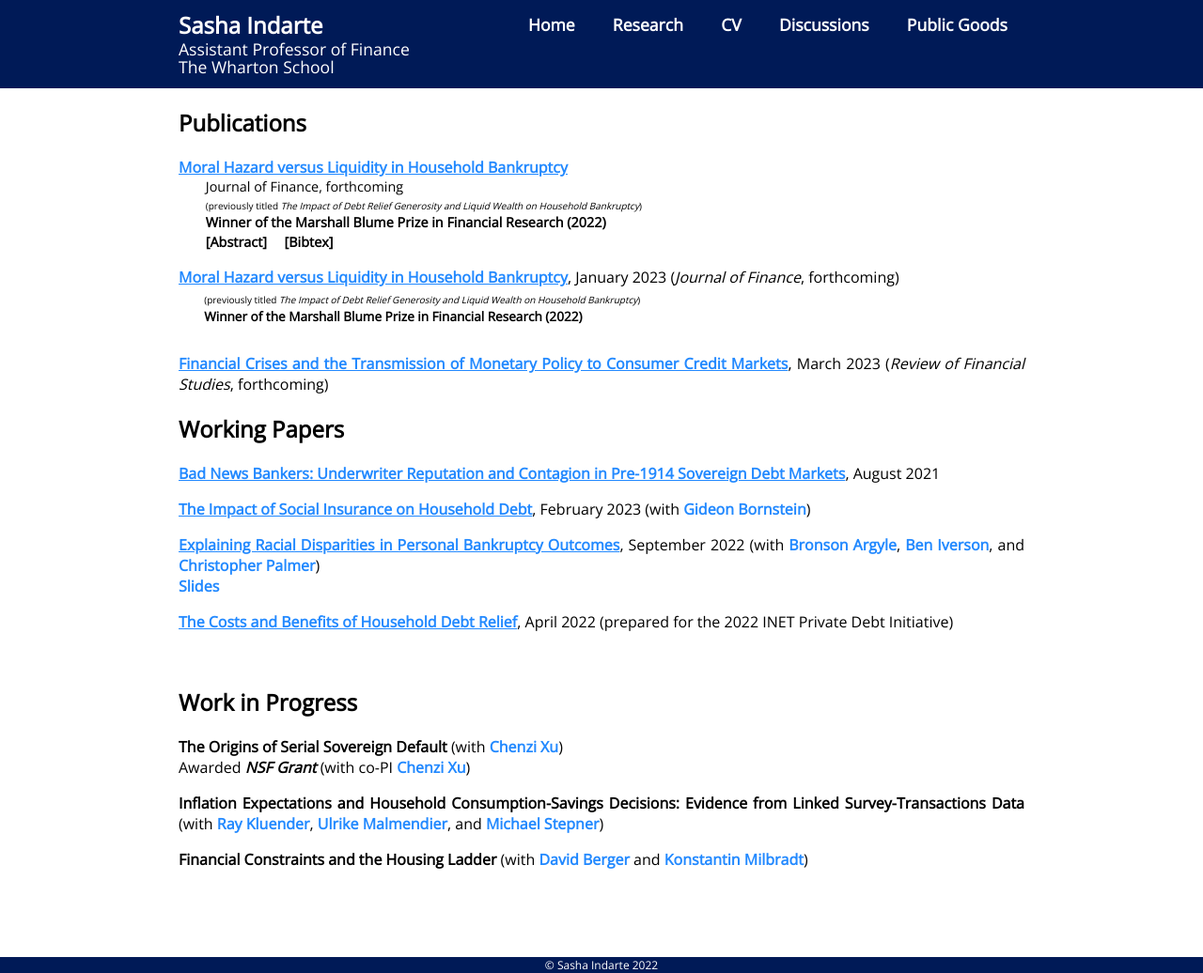
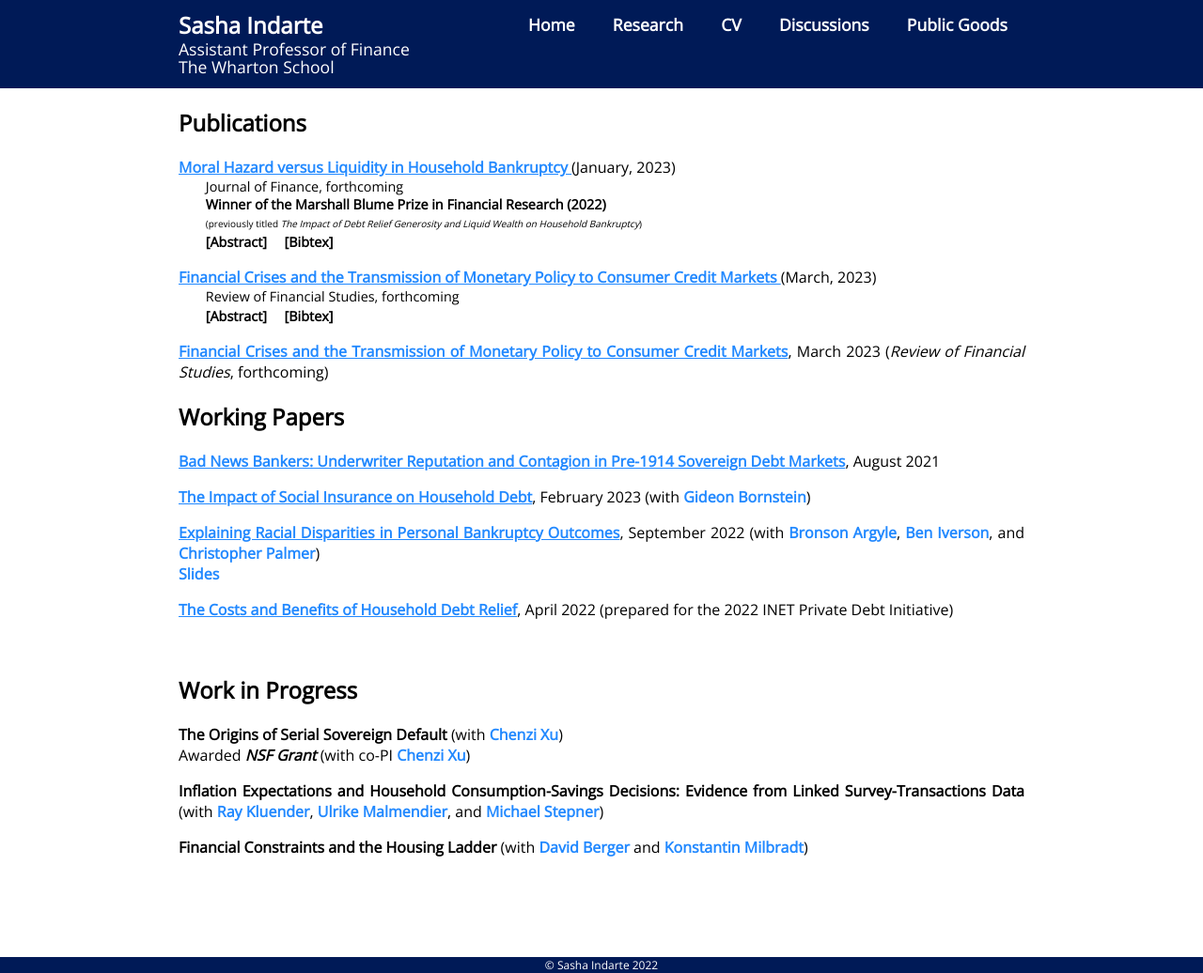
Before and after one commit to sashaindarte/sashaindarte.github.io, a Jekyll site: the page built from research/index.html, in a window 1280 px wide and 1036 px high. Shown: the whole window at 94% size. Built offline with Jekyll 4.4.1, drawn with Linux system fonts in a browser that asks for light colours.

Commit message:
updated pub layout

```diff
--- a/research/index.html
+++ b/research/index.html
@@ -35,15 +35,15 @@ title: Sasha Indarte - Research
 		<div class="container">
 			<p style="margin-bottom:0px;"><a href="/research/indarte_bk.pdf"><u><b>
 				Moral Hazard versus Liquidity in Household Bankruptcy
-				</b></u></a>
+				</b></u></a> (January, 2023)
 			</p>
 
 			<p style="padding-left:2em;padding-bottom:0em;margin-top:0em;margin-bottom:0em;font-size:0.9em;">
 				Journal of Finance, forthcoming
 				<br>
+				<b> Winner of the Marshall Blume Prize in Financial Research (2022) </b>
+				<br>
 				<font size="0.9em"> (previously titled <i>The Impact of Debt Relief Generosity and Liquid Wealth on Household Bankruptcy</i>)</font>
-				<br>
-				<b> Winner of the Marshall Blume Prize in Financial Research (2022) </b>
 			</p>
 
 			<label for="toggle1a" class="toggle-header" style="font-size:0.9em;">&emsp;&emsp;[Abstract]</label>
@@ -73,18 +73,42 @@ title: Sasha Indarte - Research
 
 
 
+		<div class="container">
+			<p style="margin-bottom:0px;"><a href="/research/si_crises_monetary_policy.pdf"><u><b>
+				Financial Crises and the Transmission of Monetary Policy to Consumer Credit Markets
+				</b></u></a> (March, 2023)
+			</p>
 
-		<p align="justify"> <a href = "/research/indarte_bk.pdf">
-			<u><b>Moral Hazard versus Liquidity in Household Bankruptcy</b></u></a>, January 2023 (<i>Journal of Finance</i>, forthcoming)
-		</p>
-		<p style="padding-left:2em;padding-bottom:1em;margin-top:-1em;font-size:0.85em;">
-			<font size="0.9em"> (previously titled <i>The Impact of Debt Relief Generosity and Liquid Wealth on Household Bankruptcy</i>)</font>
-			<!--
-			<br>
-			<i>Journal of Finance</i> (forthcoming)-->
-			<br>
-			<b> Winner of the Marshall Blume Prize in Financial Research (2022) </b>
-		</p>
+			<p style="padding-left:2em;padding-bottom:0em;margin-top:0em;margin-bottom:0em;font-size:0.9em;">
+				Review of Financial Studies, forthcoming
+			</p>
+
+			<label for="toggle2a" class="toggle-header" style="font-size:0.9em;">&emsp;&emsp;[Abstract]</label>
+	    		<label for="toggle2b" class="toggle-header" style="font-size:0.9em;">&emsp;[Bibtex]</label>
+
+			<input type="checkbox" id="toggle2a" class="toggle-container" />
+			<div class="toggle-content">
+			<p style="padding-left:4em;padding-bottom:0.5em;margin-top:0.5em;font-size:0.9em;" align = "justify">
+				How does creditor health impact the pass-through of monetary policy to households? Using data on the universe of US credit unions, I document that creditor asset losses <i>increase</i> the sensitivity of consumer credit to monetary policy. Identification exploits plausibly exogenous variation in asset losses and high-frequency identification of monetary policy shocks. Weaker lenders can respond more if they face financial frictions that easing alleviates. The estimates imply constraints on monetary policy become more costly in financial crises featuring creditor asset losses, and that an additional benefit of monetary easing is that it weakens the causal, contractionary effect of asset losses.
+			</p>
+			</div>
+
+	    		<input type="checkbox" id="toggle2b" class="toggle-container" />
+			<div class="toggle-content">
+			<p style="padding-left:4em;padding-bottom:0.5em;margin-top:0.5em;font-size:0.9em;" align = "justify">
+				@article{indarte2023financial, <br>
+				  title={Financial Crises and the Transmission of Monetary Policy to Consumer Credit Markets}, <br>
+				  author={Indarte, Sasha}, <br>
+				  journal=Review of Financial Studies, <br>
+				  year={forthcoming}<br>
+				}
+			</p>
+			</div>
+
+		</div>
+
+
+
 
 		<p align="justify"> <a href = "/research/si_crises_monetary_policy.pdf">
 			<u><b>Financial Crises and the Transmission of Monetary Policy to Consumer Credit Markets</b></u></a>, March 2023 (<i>Review of Financial Studies</i>, forthcoming)
```
